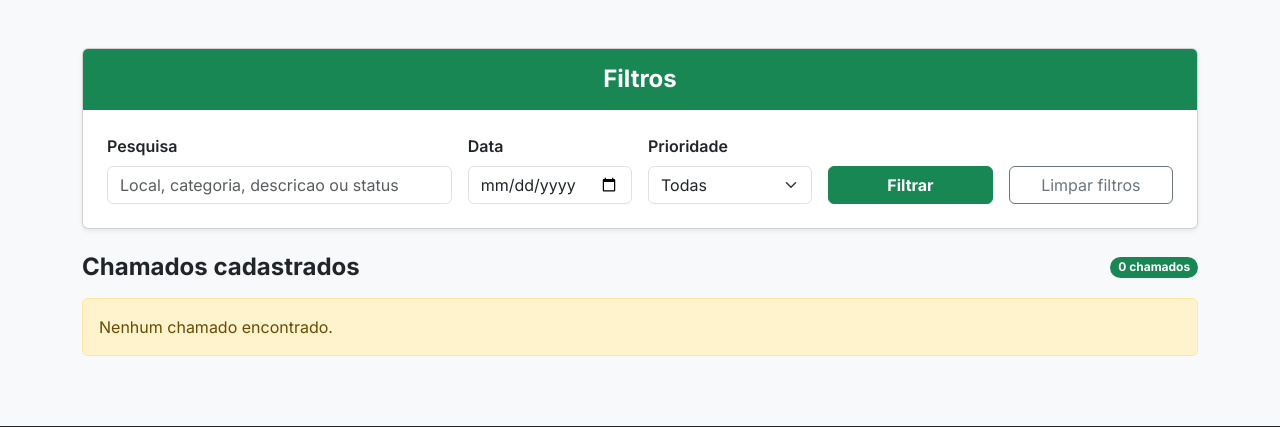
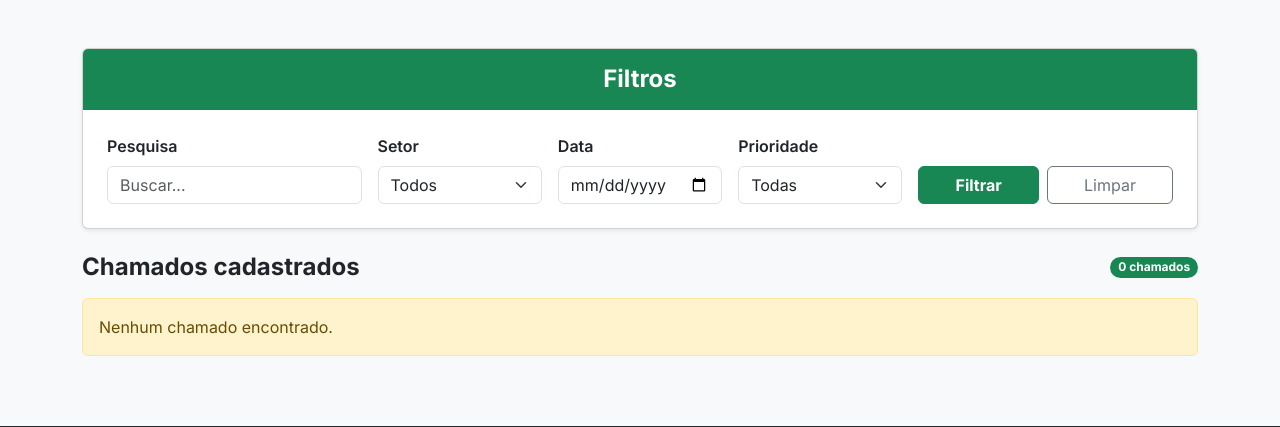
Before and after one commit to Troni13/projeto-hackaton, a Flask app: page /painel in a window 1280 px wide. Shown: the part 278-705 px from the top of the page. Run offline with Flask 3, Linux system fonts and the light colour scheme; the visitor is signed in with stand-in values (Sample User, id 1); data that the repository does not hold is empty.

Commit message:
filtros do painel de chamados arrumados

```diff
--- a/static/js/painel.js
+++ b/static/js/painel.js
@@ -33,15 +33,7 @@ document.addEventListener('DOMContentLoaded', () => {
         return div.innerHTML;
     };
 
-    const montarUrl = () => {
-        const dados = new FormData(formFiltros);
-        const parametros = new URLSearchParams();
-        for (const [campo, valor] of dados.entries()) {
-            if (valor) parametros.append(campo, valor);
-        }
-        const query = parametros.toString();
-        return query ? `/api/chamados?${query}` : '/api/chamados';
-    };
+    let todosChamados = [];
 
     const atualizarTotal = (quantidade) => {
         totalChamados.textContent = quantidade === 1 ? '1 chamado' : `${quantidade} chamados`;
@@ -85,24 +77,66 @@ document.addEventListener('DOMContentLoaded', () => {
     window.carregarChamados = async () => {
         listaChamados.innerHTML = `<div class="col-12"><div class="alert alert-info mb-0">Carregando chamados...</div></div>`;
         try {
-            const resposta = await fetch(montarUrl());
-            const chamados = await resposta.json();
-            if (!resposta.ok) throw new Error(chamados.erro || 'Erro ao carregar chamados');
+            const resposta = await fetch('/api/chamados');
+            todosChamados = await resposta.json();
+            if (!resposta.ok) throw new Error(todosChamados.erro || 'Erro ao carregar chamados');
 
-            atualizarTotal(chamados.length);
-            if (!chamados.length) {
-                listaChamados.innerHTML = `<div class="col-12"><div class="alert alert-warning mb-0">Nenhum chamado encontrado.</div></div>`;
-                return;
-            }
-            listaChamados.innerHTML = chamados.map(montarCard).join('');
+            aplicarFiltros();
         } catch (erro) {
             atualizarTotal(0);
             listaChamados.innerHTML = `<div class="col-12"><div class="alert alert-danger mb-0">${escaparHtml(erro.message)}</div></div>`;
         }
     };
 
-    formFiltros.addEventListener('submit', (e) => { e.preventDefault(); carregarChamados(); });
-    btnLimparFiltros.addEventListener('click', () => { formFiltros.reset(); carregarChamados(); });
+    const aplicarFiltros = () => {
+        const dados = new FormData(formFiltros);
+        const pesquisa = (dados.get('pesquisa') || '').toLowerCase();
+        const data_inicio = dados.get('data_inicio') || '';
+        const prioridade = dados.get('prioridade') || '';
+        const setor = dados.get('setor') || '';
+
+        const chamadosFiltrados = todosChamados.filter(c => {
+            let matchPesquisa = true;
+            let matchData = true;
+            let matchPrioridade = true;
+            let matchSetor = true;
+
+            if (pesquisa) {
+                const textoPesquisa = `${c.localizacao} ${c.categoria} ${c.descricao} ${c.status} ${c.id} ${c.autor}`.toLowerCase();
+                matchPesquisa = textoPesquisa.includes(pesquisa);
+            }
+
+            if (data_inicio) {
+                // c.data_abertura format: "dd/mm/yyyy hh:mm"
+                // data_inicio format: "yyyy-mm-dd"
+                const partes = data_inicio.split('-');
+                if (partes.length === 3) {
+                    const dataFormatada = `${partes[2]}/${partes[1]}/${partes[0]}`;
+                    matchData = c.data_abertura.startsWith(dataFormatada);
+                }
+            }
+
+            if (prioridade) {
+                matchPrioridade = c.prioridade === prioridade;
+            }
+
+            if (setor) {
+                matchSetor = c.categoria === setor;
+            }
+
+            return matchPesquisa && matchData && matchPrioridade && matchSetor;
+        });
+
+        atualizarTotal(chamadosFiltrados.length);
+        if (!chamadosFiltrados.length) {
+            listaChamados.innerHTML = `<div class="col-12"><div class="alert alert-warning mb-0">Nenhum chamado encontrado.</div></div>`;
+            return;
+        }
+        listaChamados.innerHTML = chamadosFiltrados.map(montarCard).join('');
+    };
+
+    formFiltros.addEventListener('submit', (e) => { e.preventDefault(); aplicarFiltros(); });
+    btnLimparFiltros.addEventListener('click', () => { formFiltros.reset(); aplicarFiltros(); });
 
     carregarChamados();
 });
--- a/templates/painel.html
+++ b/templates/painel.html
@@ -17,9 +17,19 @@
         </div>
         <div class="card-body p-4">
             <form id="formFiltros" class="row g-3 align-items-end">
-                <div class="col-md-4">
+                <div class="col-md-3">
                     <label for="pesquisa" class="form-label fw-semibold">Pesquisa</label>
-                    <input type="search" class="form-control" id="pesquisa" name="pesquisa" placeholder="Local, categoria, descricao ou status">
+                    <input type="search" class="form-control" id="pesquisa" name="pesquisa" placeholder="Buscar...">
+                </div>
+
+                <div class="col-sm-6 col-md-2">
+                    <label for="setor" class="form-label fw-semibold">Setor</label>
+                    <select class="form-select" id="setor" name="setor">
+                        <option value="">Todos</option>
+                        <option value="CAE">CAE</option>
+                        <option value="CTI">CTI</option>
+                        <option value="CAP">CAP</option>
+                    </select>
                 </div>
 
                 <div class="col-sm-6 col-md-2">
@@ -36,12 +46,9 @@
                     </select>
                 </div>
 
-                <div class="col-sm-6 col-md-2 d-grid">
-                    <button type="submit" class="btn btn-success fw-bold">Filtrar</button>
-                </div>
-
-                <div class="col-sm-6 col-md-2 d-grid">
-                    <button type="button" id="btnLimparFiltros" class="btn btn-outline-secondary">Limpar filtros</button>
+                <div class="col-sm-6 col-md-3 d-flex gap-2">
+                    <button type="submit" class="btn btn-success fw-bold flex-grow-1">Filtrar</button>
+                    <button type="button" id="btnLimparFiltros" class="btn btn-outline-secondary flex-grow-1">Limpar</button>
                 </div>
             </form>
         </div>
```
